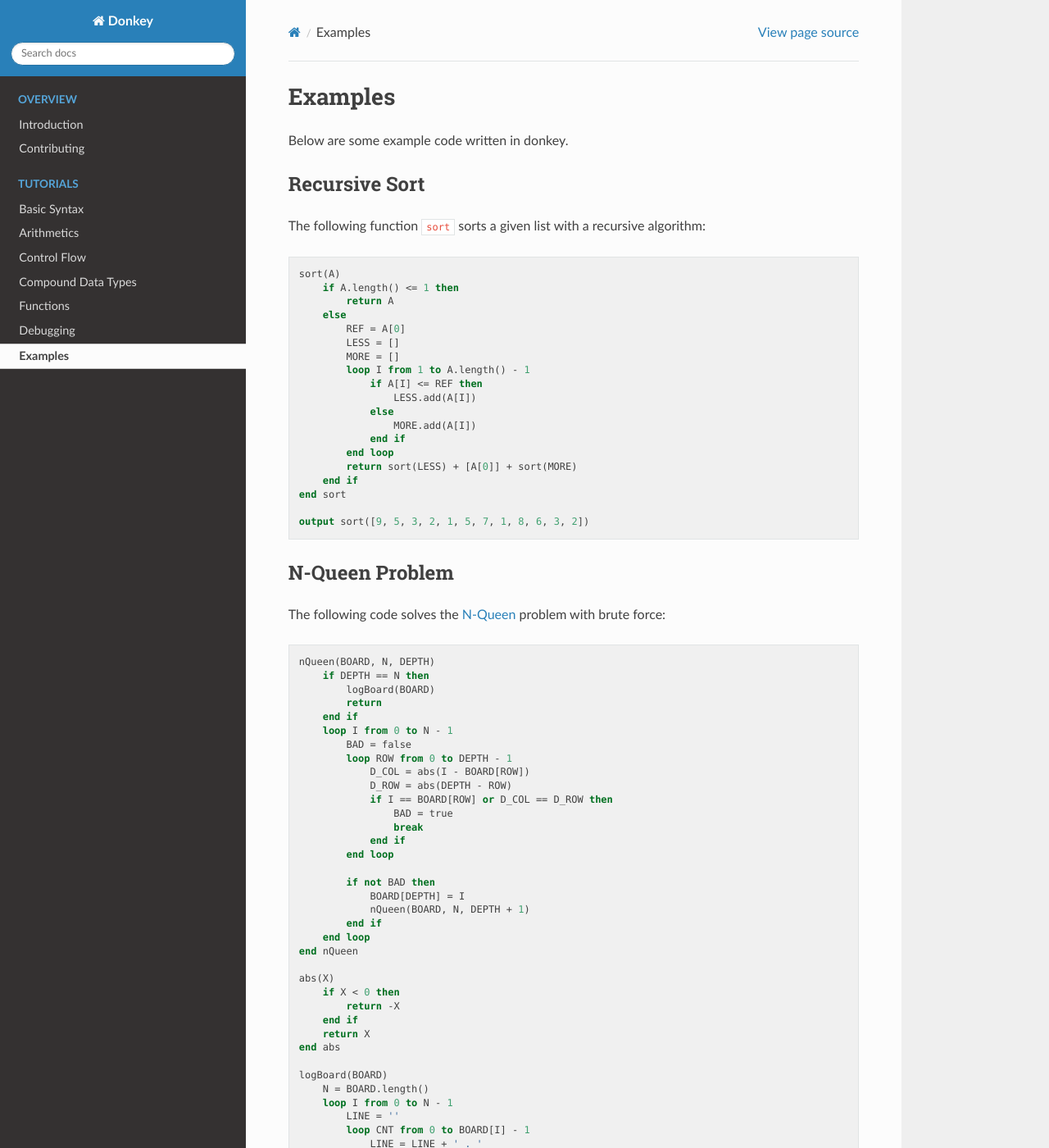
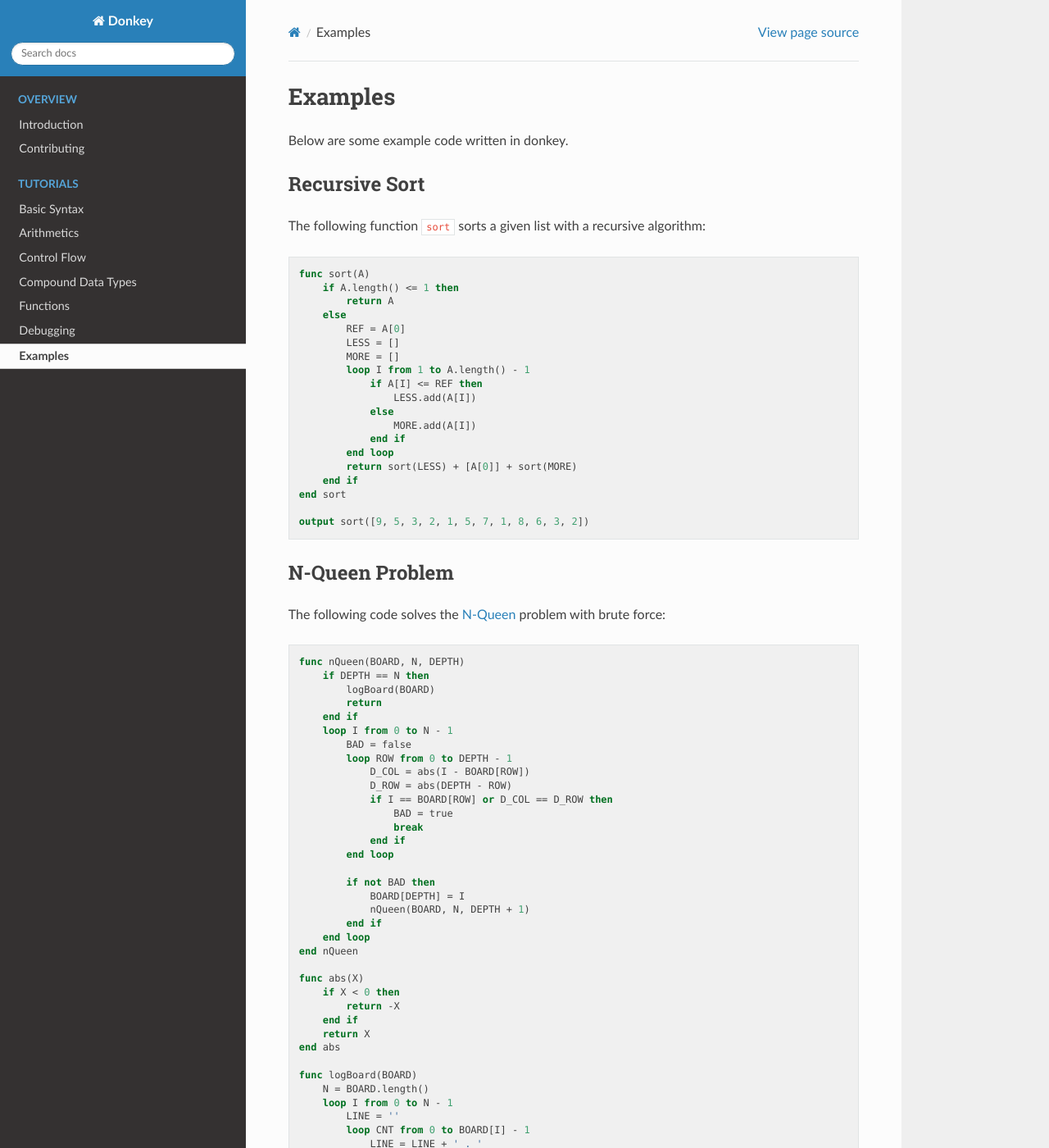
Before and after one commit to linxuanm/donkey, a Sphinx documentation site: the page built from docs/tutorials/examples.rst, in a window 1280 px wide and 1400 px high. Shown: the whole window at 82% size. Built offline with Sphinx 7.4.7 and the Read the Docs theme 2.0.0, drawn with Linux system fonts in a browser that asks for light colours.

Commit message:
updated with 'func' addition docs

```diff
--- a/docs/conf.py
+++ b/docs/conf.py
@@ -23,7 +23,7 @@ html_extra_path = ['google3c1478204fd5b178.html']
 keywords = [
     'if', 'else', 'then', 'do', 'for', 'until'
     'while', 'from', 'to', 'loop', 'end',
-    'div', 'mod', 'not', 'and', 'or'
+    'div', 'mod', 'not', 'and', 'or', 'func'
 ]
 
 statements = ['input', 'output', 'break', 'continue', 'return']
--- a/docs/tutorials/examples.rst
+++ b/docs/tutorials/examples.rst
@@ -11,7 +11,7 @@ Recursive Sort
 
 The following function :code:`sort` sorts a given list with a recursive algorithm::
 
-    sort(A)
+    func sort(A)
         if A.length() <= 1 then
             return A
         else
@@ -36,7 +36,7 @@ N-Queen Problem
 
 The following code solves the `N-Queen <https://en.wikipedia.org/wiki/Eight_queens_puzzle>`_ problem with brute force::
 
-    nQueen(BOARD, N, DEPTH)
+    func nQueen(BOARD, N, DEPTH)
         if DEPTH == N then
             logBoard(BOARD)
             return
@@ -59,14 +59,14 @@ The following code solves the `N-Queen <https://en.wikipedia.org/wiki/Eight_quee
         end loop
     end nQueen
 
-    abs(X)
+    func abs(X)
         if X < 0 then
             return -X
         end if
         return X
     end abs
 
-    logBoard(BOARD)
+    func logBoard(BOARD)
         N = BOARD.length()
         loop I from 0 to N - 1
             LINE = ''
--- a/docs/tutorials/functions.rst
+++ b/docs/tutorials/functions.rst
@@ -5,7 +5,7 @@ Functions
 
 The syntax of defining a function is as follows::
 
-    <func_name>(<param_1>, <param_2>, ..., <param_n>)
+    func <func_name>(<param_1>, <param_2>, ..., <param_n>)
         <code>
     end <func_name>
 
@@ -36,7 +36,7 @@ If a function has no :code:`return` statement and reaches to the end of its code
 
 For example, the following code will print out :code:`3`::
 
-    my_func(x)
+    func my_func(x)
         return x + 2
     end my_func
 
```
